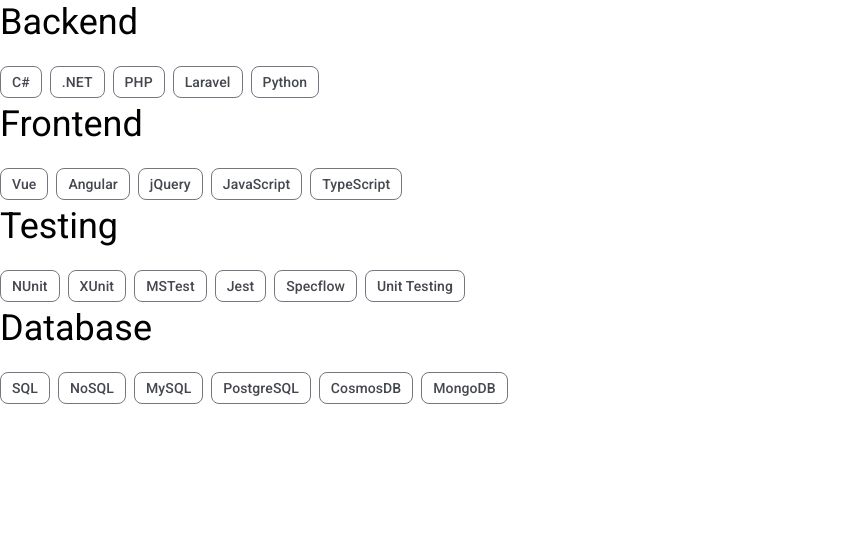
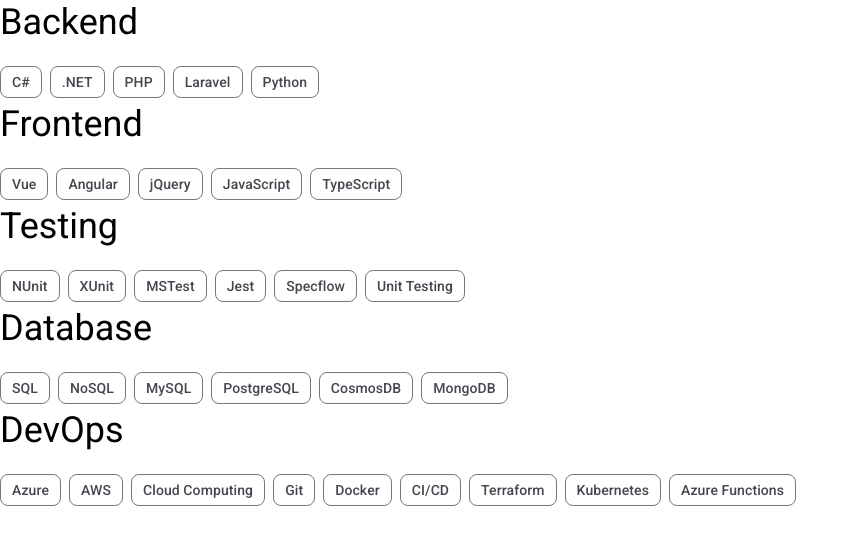
Before and after one commit to Raffael-Eloi/portifolio, an Angular app: page /hard-skills in a window 1280 px wide. Shown: the top 544 px of the page, without its empty margins (0-859 px from the left). Built offline with nearby package versions, Linux system fonts and the light colour scheme.

Commit message:
create devops section (GREEN)

```diff
--- a/src/app/hard-skills/hard-skills.component.html
+++ b/src/app/hard-skills/hard-skills.component.html
@@ -41,3 +41,14 @@
     <mat-chip cdkDrag>{{ hardSkill.name }}</mat-chip>
   }
 </mat-chip-set>
+
+<h3>DevOps</h3>
+
+<mat-chip-set
+  cdkDropList
+  cdkDropListOrientation="horizontal"
+  (cdkDropListDropped)="drop($event)">
+  @for (hardSkill of devopsSkills; track hardSkill) {
+    <mat-chip cdkDrag>{{ hardSkill.name }}</mat-chip>
+  }
+</mat-chip-set>
--- a/src/app/hard-skills/hard-skills.component.ts
+++ b/src/app/hard-skills/hard-skills.component.ts
@@ -17,6 +17,7 @@ export class HardSkillsComponent {
   frontendSkills = hardSkills.filter(hardSkill => hardSkill.category == HardSkillCategory.Frontend);
   testingSkills = hardSkills.filter(hardSkill => hardSkill.category == HardSkillCategory.Testing);
   databaseSkills = hardSkills.filter(hardSkill => hardSkill.category == HardSkillCategory.Database);
+  devopsSkills = hardSkills.filter(hardSkill => hardSkill.category == HardSkillCategory.DevOps);
 
   drop(event: CdkDragDrop<string[]>) {
     moveItemInArray(hardSkills, event.previousIndex, event.currentIndex);
```
